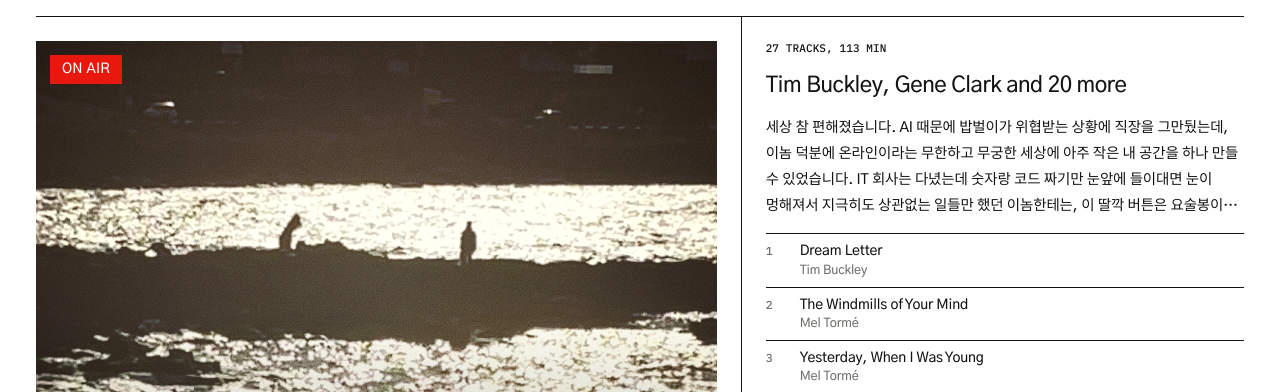
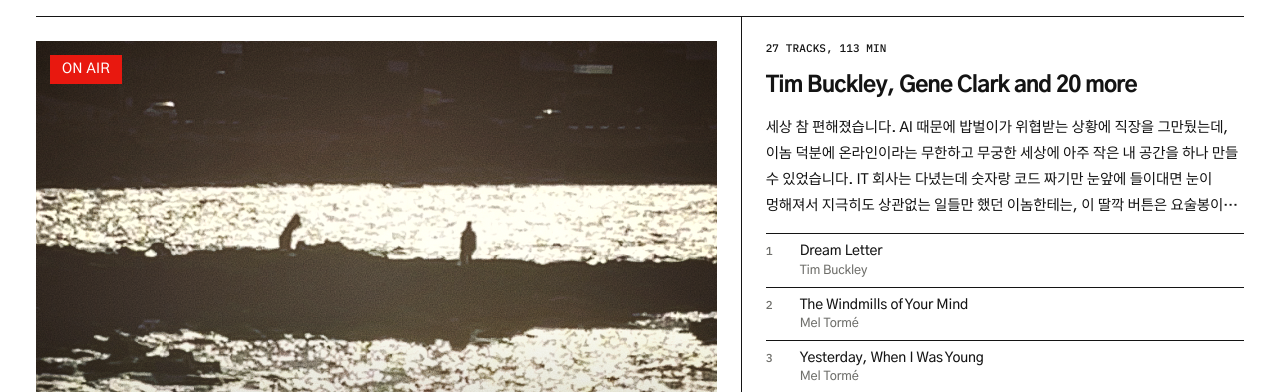
Before and after one commit to ba-juna/monthly-mixtape, a plain HTML site: page index.html in a window 1280 px wide. Shown: the part 214-606 px from the top of the page. Drawn offline with Linux system fonts and the light colour scheme.

Commit message:
Restore the artist weight in the home feature
Co-Authored-By: Claude Opus 5.5 <noreply@anthropic.com>

```diff
--- a/index.html
+++ b/index.html
@@ -327,7 +327,7 @@ body.editing .ticker{background:var(--f-red)}
 .dphoto .fuji .ph img{object-position:50% 60%}
 .dinfo{display:flex;flex-wrap:wrap;gap:10px 16px;align-items:center;padding:14px 0 18px}
 .dinfo .sub{margin:0;font-size:18px}
-.dinfo .sub.kr{font-weight:800;letter-spacing:-.035em}
+.dinfo .sub.kr,.feature .sub.kr{font-weight:800;letter-spacing:-.035em}
 .drow{display:flex;flex:1 1 auto;flex-wrap:wrap;gap:8px 12px;align-items:center;min-width:0}
 .drow .meta{margin-right:auto}
 a.bx{background:var(--ink);color:#fff;font-family:var(--f-body);font-weight:500;font-size:14px;line-height:1.3;text-transform:lowercase;padding:4px 10px;white-space:nowrap;text-decoration:none}
```
